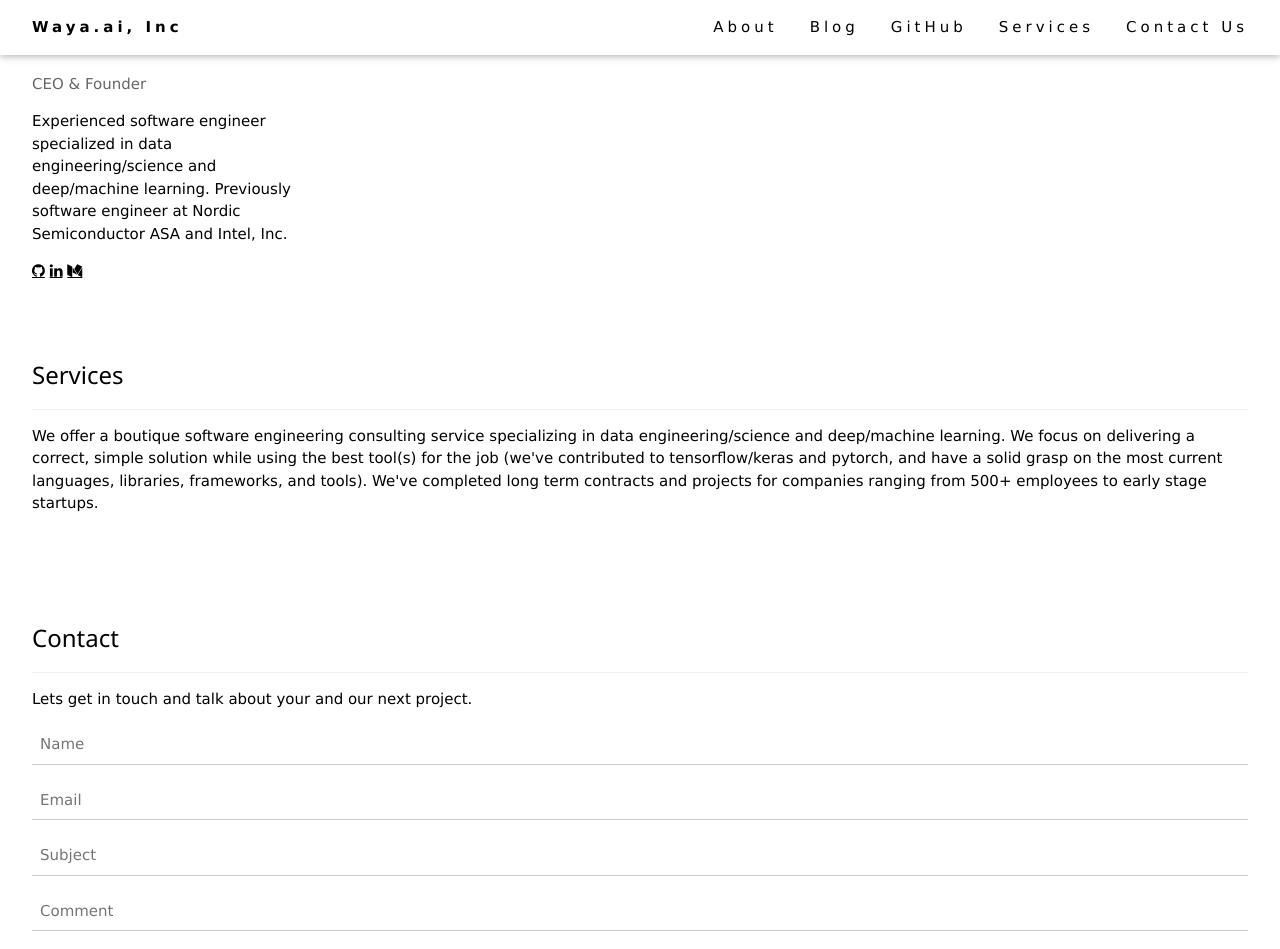
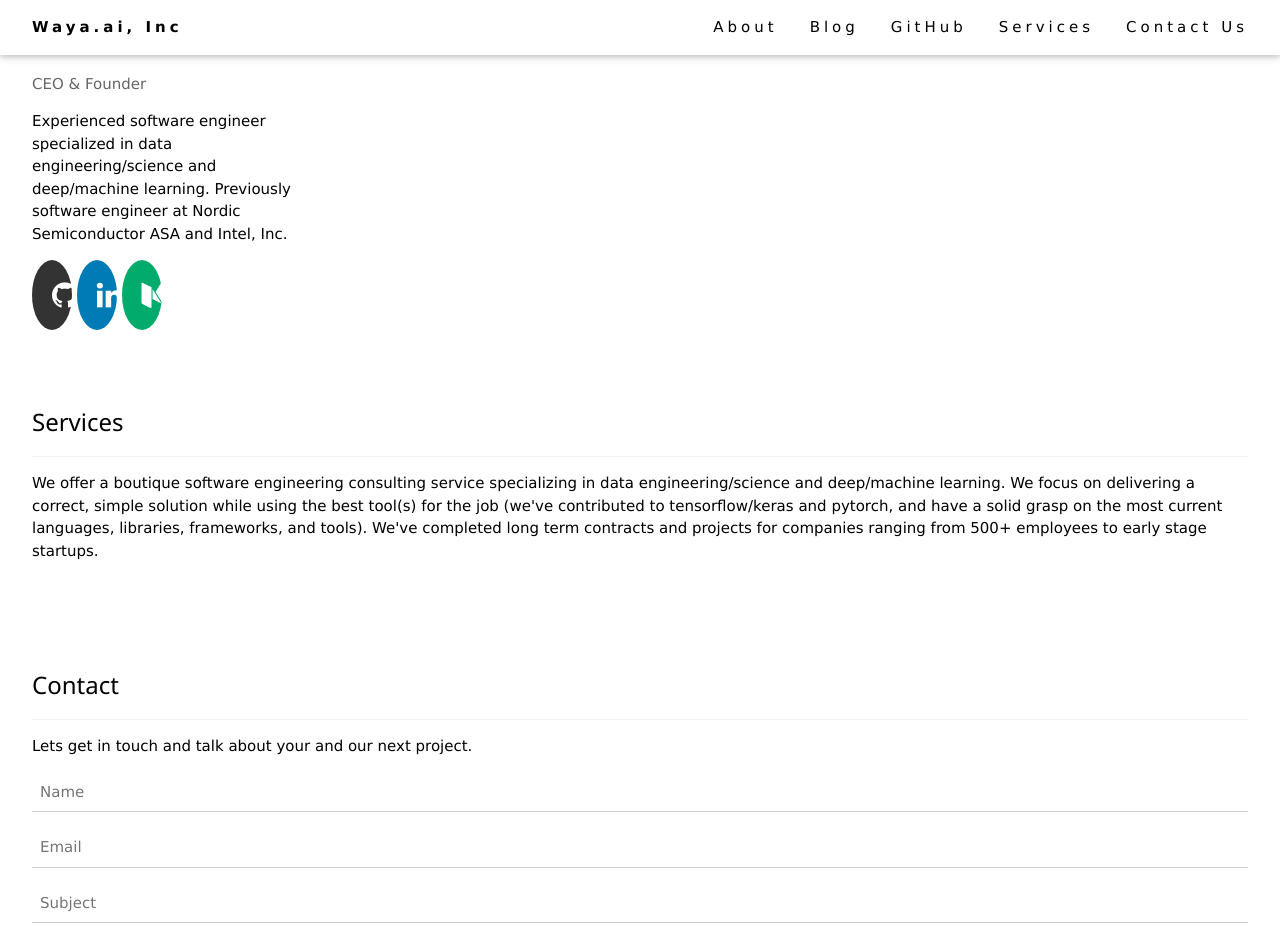
Before and after one commit to wayaai/Waya.ai, a Jekyll site: the page built from README.md, in a window 1280 px wide and 1400 px high, scrolled down 890 px. Shown: the top 949 px of the window. Built offline with Jekyll 4.4.1, drawn with Linux system fonts in a browser that asks for light colours; our own code applies the rules of GitHub Pages for plain Markdown files.

Commit message:
improve icons

```diff
--- a/_layouts/default.html
+++ b/_layouts/default.html
@@ -10,6 +10,35 @@
 
   <!-- Add icon library -->
   <link rel="stylesheet" href="https://cdnjs.cloudflare.com/ajax/libs/font-awesome/4.7.0/css/font-awesome.min.css">
+  <style>
+   .fa {
+    padding: 20px;
+    font-size: 30px;
+    width: 30px;
+    text-align: center;
+    text-decoration: none;
+    border-radius: 50%;
+  }
+
+  .fa:hover {
+      opacity: 0.7;
+  }
+
+  .fa-github {
+    background: #333;
+    color: white;
+  }
+
+  .fa-linkedin {
+    background: #007bb5;
+    color: white;
+  }
+
+  .fa-medium {
+    background: #00ab6c;
+    color: white;
+  }
+  </style>
 
   <body>
 
```
